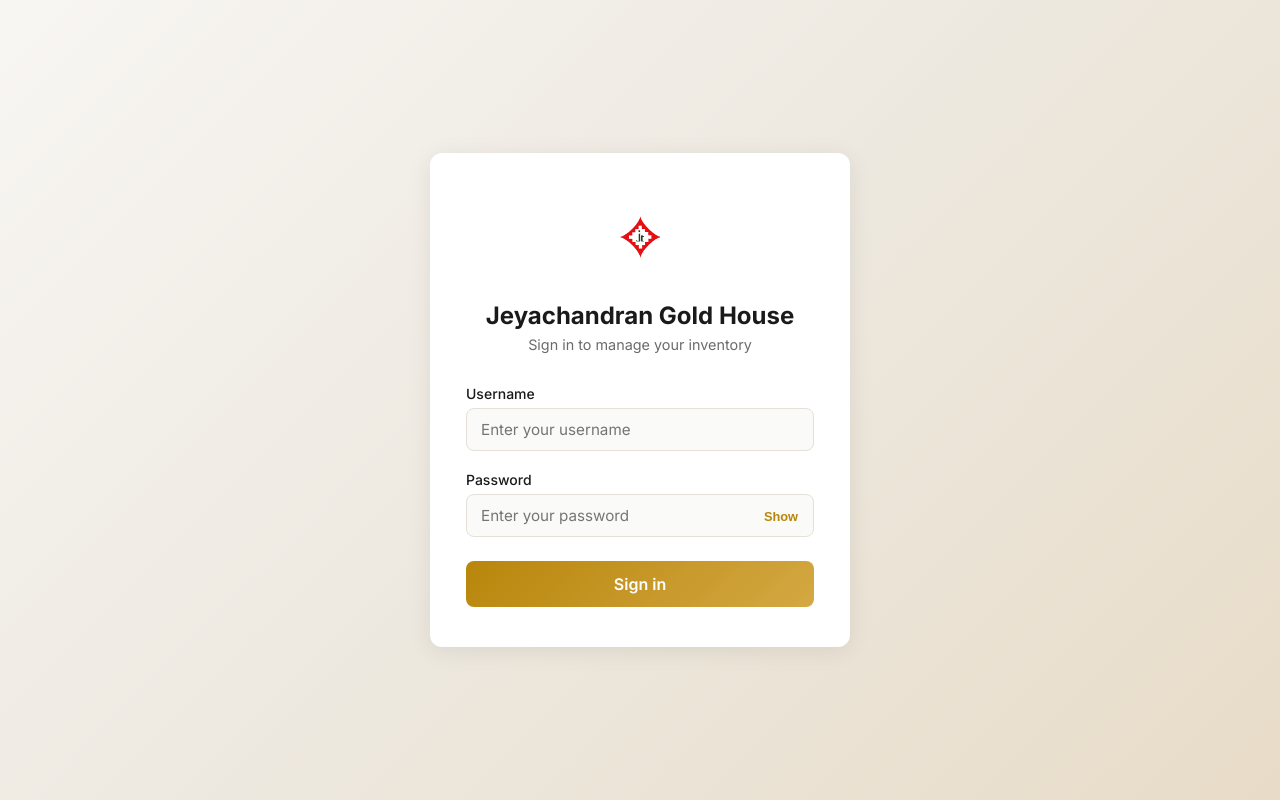
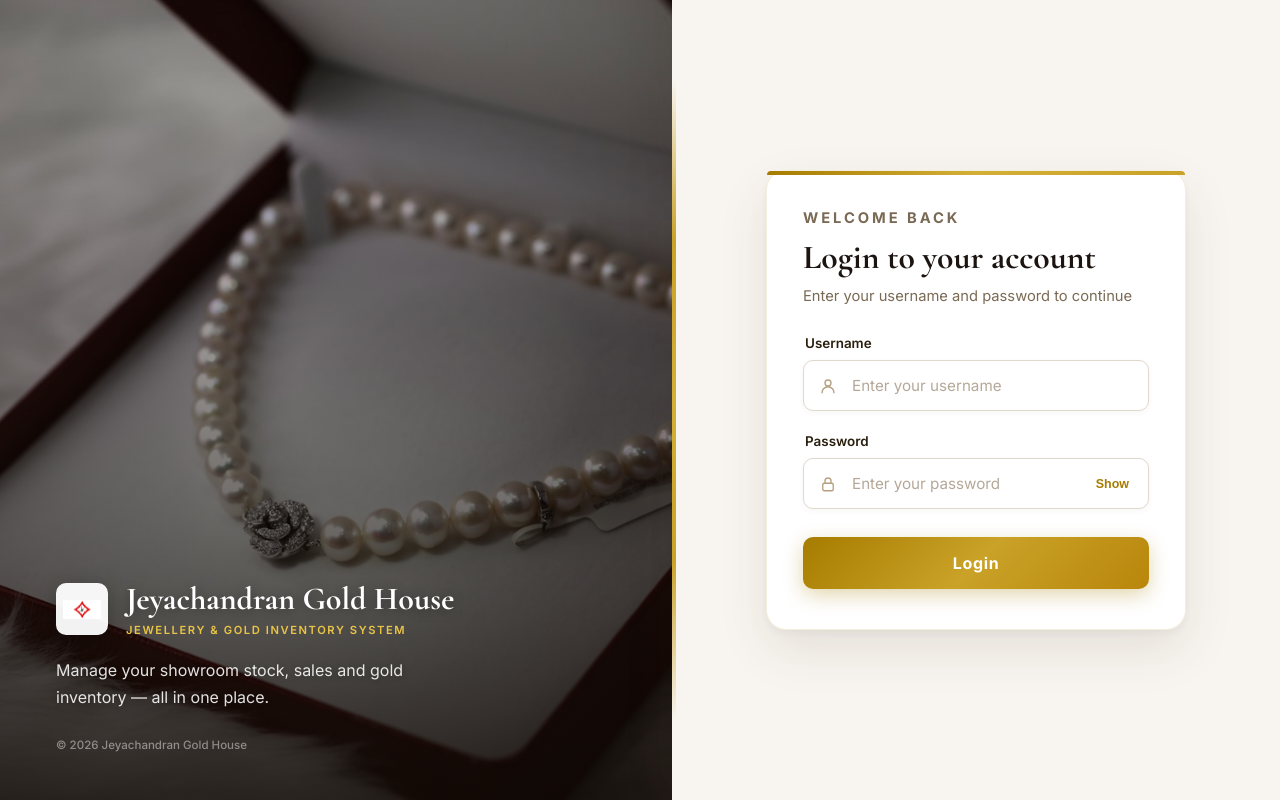
Before and after one commit to T-megala/Jewellery-Inventory, a React (Vite) app in the folder frontend/: page /login in a window 1280 px wide. Built offline with nearby package versions, Linux system fonts and the light colour scheme.

Commit message:
Login implemented

```diff
--- a/frontend/index.html
+++ b/frontend/index.html
@@ -7,7 +7,7 @@
     <title>Jeyachandran Gold House</title>
     <link rel="preconnect" href="https://fonts.googleapis.com" />
     <link rel="preconnect" href="https://fonts.gstatic.com" crossorigin />
-    <link href="https://fonts.googleapis.com/css2?family=Inter:wght@400;500;600;700&display=swap" rel="stylesheet" />
+    <link href="https://fonts.googleapis.com/css2?family=Cormorant+Garamond:wght@500;600;700&family=Inter:wght@400;500;600;700&display=swap" rel="stylesheet" />
   </head>
   <body>
     <div id="root"></div>
--- a/frontend/src/App.jsx
+++ b/frontend/src/App.jsx
@@ -10,10 +10,18 @@ function ProtectedRoute({ children }) {
   return children
 }
 
+function LoginRoute() {
+  if (isAuthenticated()) {
+    return <Navigate to="/dashboard" replace />
+  }
+  return <Login />
+}
+
 export default function App() {
   return (
     <Routes>
-      <Route path="/login" element={<Login />} />
+      <Route path="/" element={<Navigate to="/login" replace />} />
+      <Route path="/login" element={<LoginRoute />} />
       <Route
         path="/dashboard"
         element={
--- a/frontend/src/pages/Login.css
+++ b/frontend/src/pages/Login.css
@@ -1,143 +1,408 @@
 .login-page {
-  min-height: 100%;
+  position: fixed;
+  inset: 0;
+  display: grid;
+  grid-template-columns: 1.05fr 0.95fr;
+  overflow: hidden;
+}
+
+/* ── Left hero — jewellery background image ── */
+.login-hero {
+  position: relative;
+  display: flex;
+  align-items: flex-end;
+  justify-content: flex-start;
+  height: 100%;
+  background: #1a1008 url('/images/hero-bg.jpg') center center / cover no-repeat;
+  overflow: hidden;
+}
+
+.hero-overlay {
+  position: absolute;
+  inset: 0;
+  background: linear-gradient(
+    180deg,
+    rgba(15, 8, 4, 0.15) 0%,
+    rgba(15, 8, 4, 0.45) 45%,
+    rgba(15, 8, 4, 0.88) 100%
+  );
+  pointer-events: none;
+}
+
+.hero-layout {
+  position: relative;
+  z-index: 1;
+  display: flex;
+  flex-direction: column;
+  gap: 20px;
+  width: 100%;
+  padding: 48px 56px;
+  animation: fadeUp 0.7s ease-out both;
+}
+
+.hero-header {
+  display: flex;
+  align-items: center;
+  gap: 18px;
+}
+
+.hero-logo {
+  width: 52px;
+  height: 52px;
+  object-fit: contain;
+  flex-shrink: 0;
+  padding: 7px;
+  background: rgba(255, 255, 255, 0.95);
+  border-radius: 10px;
+  box-shadow: 0 4px 20px rgba(0, 0, 0, 0.25);
+}
+
+.hero-header-text {
+  display: flex;
+  flex-direction: column;
+  gap: 5px;
+}
+
+.hero-title {
+  font-family: 'Cormorant Garamond', Georgia, serif;
+  font-size: clamp(1.5rem, 2.6vw, 2rem);
+  font-weight: 700;
+  line-height: 1.15;
+  color: #fff;
+  text-shadow: 0 2px 12px rgba(0, 0, 0, 0.4);
+}
+
+.hero-tagline {
+  font-size: 0.7rem;
+  font-weight: 600;
+  letter-spacing: 0.14em;
+  text-transform: uppercase;
+  color: #e8c547;
+}
+
+.hero-message {
+  font-size: 1rem;
+  line-height: 1.65;
+  font-weight: 400;
+  color: rgba(255, 255, 255, 0.88);
+  max-width: 400px;
+  text-shadow: 0 1px 6px rgba(0, 0, 0, 0.3);
+}
+
+.hero-footer {
+  font-size: 0.72rem;
+  font-weight: 500;
+  color: rgba(255, 255, 255, 0.45);
+  margin-top: 8px;
+}
+
+/* ── Right login ── */
+.login-main {
+  position: relative;
   display: flex;
   align-items: center;
   justify-content: center;
-  padding: 24px;
-  background: linear-gradient(135deg, #f8f6f3 0%, #ede8df 50%, #e8dcc8 100%);
+  padding: 56px 48px;
+  background: #f8f5f0;
+  box-shadow: -12px 0 40px rgba(60, 40, 10, 0.06);
+}
+
+.login-main::before {
+  content: '';
+  position: absolute;
+  left: 0;
+  top: 10%;
+  bottom: 10%;
+  width: 4px;
+  background: linear-gradient(180deg, transparent, #c9a227, #d4af37, #c9a227, transparent);
+  border-radius: 4px;
 }
 
 .login-card {
   width: 100%;
   max-width: 420px;
-  background: var(--color-surface);
-  border-radius: var(--radius);
-  box-shadow: var(--shadow);
   padding: 40px 36px;
+  background: #ffffff;
+  border: 1px solid rgba(200, 170, 90, 0.2);
+  border-radius: 20px;
+  box-shadow:
+    0 4px 6px rgba(60, 40, 10, 0.04),
+    0 20px 50px rgba(60, 40, 10, 0.1);
+  animation: fadeUp 0.7s ease-out 0.12s both;
 }
 
-.login-header {
-  text-align: center;
-  margin-bottom: 32px;
+.login-card::before {
+  content: '';
+  display: block;
+  height: 4px;
+  margin: -40px -36px 32px;
+  background: linear-gradient(90deg, #a67c00, #d4af37, #c9a227);
+  border-radius: 20px 20px 0 0;
 }
 
-.login-logo {
-  width: 88px;
-  height: 88px;
-  object-fit: contain;
-  margin-bottom: 16px;
+.login-form-header {
+  margin-bottom: 28px;
 }
 
-.login-header h1 {
-  font-size: 1.5rem;
+.form-eyebrow {
+  font-size: 0.72rem;
   font-weight: 700;
-  margin-bottom: 6px;
+  letter-spacing: 0.2em;
+  text-transform: uppercase;
+  color: #a67c00;
+  margin-bottom: 10px;
 }
 
-.login-header p {
-  color: var(--color-text-muted);
-  font-size: 0.9rem;
+.login-form-header h2 {
+  font-family: 'Cormorant Garamond', Georgia, serif;
+  font-size: 2.1rem;
+  font-weight: 700;
+  color: #1c1410;
+  margin-bottom: 8px;
+  line-height: 1.15;
+}
+
+.login-form-header p {
+  font-size: 0.92rem;
+  color: #7a6a55;
+  line-height: 1.5;
 }
 
 .login-form {
   display: flex;
   flex-direction: column;
-  gap: 20px;
+  gap: 22px;
 }
 
 .login-error {
-  background: var(--color-error-bg);
-  color: var(--color-error);
-  padding: 10px 14px;
-  border-radius: 8px;
-  font-size: 0.875rem;
-  border: 1px solid #f5c6cb;
+  padding: 12px 14px;
+  background: #fef2f2;
+  color: #b91c1c;
+  border: 1px solid #fecaca;
+  border-radius: 10px;
+  font-size: 0.85rem;
 }
 
-.form-group {
+.form-field {
   display: flex;
   flex-direction: column;
-  gap: 6px;
+  gap: 9px;
 }
 
-.form-group label {
-  font-size: 0.875rem;
-  font-weight: 500;
-  color: var(--color-text);
+.form-field label {
+  font-size: 0.84rem;
+  font-weight: 600;
+  color: #2a1f0e;
+  padding-left: 2px;
 }
 
-.form-group input {
-  padding: 11px 14px;
-  border: 1.5px solid var(--color-border);
-  border-radius: 8px;
+.input-box {
+  position: relative;
+  display: flex;
+  align-items: center;
+}
+
+.field-icon {
+  position: absolute;
+  left: 16px;
+  color: #b5a080;
+  pointer-events: none;
+  transition: color 0.2s;
+}
+
+.input-box input {
+  width: 100%;
+  padding: 15px 16px 15px 48px;
+  background: #fff;
+  border: 1.5px solid #e0d8cc;
+  border-radius: 10px;
   font-size: 0.95rem;
   font-family: inherit;
+  color: #1c1410;
+  outline: none;
+  box-shadow: 0 2px 6px rgba(60, 40, 10, 0.04);
   transition: border-color 0.2s, box-shadow 0.2s;
-  outline: none;
-  background: #fafaf8;
 }
 
-.form-group input:focus {
-  border-color: var(--color-primary);
-  box-shadow: 0 0 0 3px rgba(184, 134, 11, 0.15);
-  background: #fff;
+.input-box input::placeholder {
+  color: #b5a898;
 }
 
-.form-group input:disabled {
+.input-box input:focus {
+  border-color: #c9a227;
+  box-shadow: 0 0 0 4px rgba(201, 162, 39, 0.12), 0 2px 8px rgba(60, 40, 10, 0.06);
+}
+
+.input-box:focus-within .field-icon {
+  color: #a67c00;
+}
+
+.input-box input:-webkit-autofill,
+.input-box input:-webkit-autofill:hover,
+.input-box input:-webkit-autofill:focus {
+  -webkit-box-shadow: 0 0 0 1000px #fff inset;
+  -webkit-text-fill-color: #1c1410;
+  border: 1.5px solid #e0d8cc;
+  transition: background-color 5000s ease-in-out 0s;
+}
+
+.input-box input:-webkit-autofill:focus {
+  border-color: #c9a227;
+  -webkit-box-shadow: 0 0 0 1000px #fff inset, 0 0 0 4px rgba(201, 162, 39, 0.12);
+}
+
+.input-box input:disabled {
+  opacity: 0.55;
+  cursor: not-allowed;
+  background: #f3f0ea;
+}
+
+.input-box input[type='password'],
+.input-box input[type='text']#password {
+  padding-right: 64px;
+}
+
+.show-btn {
+  position: absolute;
+  right: 14px;
+  background: none;
+  border: none;
+  font-size: 0.78rem;
+  font-weight: 700;
+  color: #a67c00;
+  cursor: pointer;
+  padding: 4px 6px;
+}
+
+.show-btn:hover {
+  color: #8b6914;
+}
+
+.login-btn {
+  width: 100%;
+  margin-top: 6px;
+  padding: 16px;
+  background: linear-gradient(135deg, #a67c00 0%, #c9a227 50%, #b8860b 100%);
+  color: #fff;
+  border: none;
+  border-radius: 10px;
+  font-size: 1rem;
+  font-weight: 700;
+  font-family: inherit;
+  letter-spacing: 0.04em;
+  cursor: pointer;
+  box-shadow: 0 6px 20px rgba(166, 124, 0, 0.32);
+  transition: transform 0.15s, box-shadow 0.2s, opacity 0.2s;
+}
+
+.login-btn:hover:not(:disabled) {
+  transform: translateY(-2px);
+  box-shadow: 0 8px 28px rgba(166, 124, 0, 0.4);
+}
+
+.login-btn:active:not(:disabled) {
+  transform: translateY(0);
+}
+
+.login-btn:disabled {
   opacity: 0.6;
   cursor: not-allowed;
 }
 
-.password-field {
-  position: relative;
+@keyframes fadeUp {
+  from {
+    opacity: 0;
+    transform: translateY(20px);
+  }
+  to {
+    opacity: 1;
+    transform: translateY(0);
+  }
 }
 
-.password-field input {
-  width: 100%;
-  padding-right: 60px;
+/* ── Responsive ── */
+@media (max-width: 900px) {
+  .login-page {
+    grid-template-columns: 1fr;
+    grid-template-rows: auto 1fr;
+    overflow-y: auto;
   }
 
-.toggle-password {
-  position: absolute;
-  right: 10px;
-  top: 50%;
-  transform: translateY(-50%);
-  background: none;
-  border: none;
-  color: var(--color-primary);
-  font-size: 0.8rem;
-  font-weight: 600;
-  cursor: pointer;
-  padding: 4px 6px;
+  .login-hero {
+    align-items: flex-end;
+    min-height: 240px;
   }
 
-.toggle-password:hover {
-  color: var(--color-primary-dark);
+  .hero-layout {
+    padding: 32px 28px;
+    gap: 16px;
   }
 
-.login-btn {
-  margin-top: 4px;
-  padding: 13px;
-  background: linear-gradient(135deg, var(--color-primary), #d4a843);
-  color: #fff;
-  border: none;
-  border-radius: 8px;
-  font-size: 1rem;
-  font-weight: 600;
-  font-family: inherit;
-  cursor: pointer;
-  transition: opacity 0.2s, transform 0.1s;
+  .hero-logo {
+    width: 44px;
+    height: 44px;
+    padding: 5px;
   }
 
-.login-btn:hover:not(:disabled) {
-  opacity: 0.92;
+  .hero-title {
+    font-size: 1.25rem;
   }
 
-.login-btn:active:not(:disabled) {
-  transform: scale(0.98);
+  .hero-message {
+    font-size: 0.88rem;
   }
 
-.login-btn:disabled {
-  opacity: 0.65;
-  cursor: not-allowed;
+  .hero-footer {
+    display: none;
   }
+
+  .hero-copy {
+    display: none;
+  }
+
+  .login-main {
+    padding: 36px 28px 48px;
+    box-shadow: none;
+    align-items: flex-start;
+  }
+
+  .login-main::before {
+    display: none;
+  }
+
+  .login-card {
+    max-width: 100%;
+    padding: 32px 24px;
+  }
+
+  .login-card::before {
+    margin: -32px -24px 24px;
+  }
+
+  .login-form-header h2 {
+    font-size: 1.75rem;
+  }
+}
+
+@media (max-height: 640px) {
+  .hero-layout {
+    padding: 32px 40px;
+    gap: 14px;
+  }
+
+  .hero-message {
+    font-size: 0.9rem;
+  }
+
+  .login-main {
+    padding: 28px 36px;
+  }
+
+  .login-form-header {
+    margin-bottom: 24px;
+  }
+
+  .login-form {
+    gap: 16px;
+  }
+}
--- a/frontend/src/pages/Login.jsx
+++ b/frontend/src/pages/Login.jsx
@@ -1,6 +1,6 @@
 import { useState } from 'react'
 import { useNavigate } from 'react-router-dom'
-import { login, isAuthenticated } from '../services/auth.js'
+import { login } from '../services/auth.js'
 import './Login.css'
 
 export default function Login() {
@@ -10,11 +10,6 @@ export default function Login() {
   const [showPassword, setShowPassword] = useState(false)
   const [error, setError] = useState('')
   const [loading, setLoading] = useState(false)
-
-  if (isAuthenticated()) {
-    navigate('/dashboard', { replace: true })
-    return null
-  }
 
   async function handleSubmit(e) {
     e.preventDefault()
@@ -42,15 +37,38 @@ export default function Login() {
 
   return (
     <div className="login-page">
-      <div className="login-card">
-        <div className="login-header">
+      <aside className="login-hero">
+        <div className="hero-overlay" aria-hidden="true" />
+
+        <div className="hero-layout">
+          <header className="hero-header">
             <img
               src="/images/logo.png"
               alt="Jeyachandran Gold House"
-            className="login-logo"
+              className="hero-logo"
             />
-          <h1>Jeyachandran Gold House</h1>
-          <p>Sign in to manage your inventory</p>
+            <div className="hero-header-text">
+              <h1 className="hero-title">Jeyachandran Gold House</h1>
+              <p className="hero-tagline">Jewellery &amp; Gold Inventory System</p>
+            </div>
+          </header>
+
+          <p className="hero-message">
+            Manage your showroom stock, sales and gold inventory — all in one place.
+          </p>
+
+          <footer className="hero-footer">
+            &copy; {new Date().getFullYear()} Jeyachandran Gold House
+          </footer>
+        </div>
+      </aside>
+
+      <main className="login-main">
+        <div className="login-card">
+          <div className="login-form-header">
+            <p className="form-eyebrow">Welcome Back</p>
+            <h2>Login to your account</h2>
+            <p>Enter your username and password to continue</p>
           </div>
 
           <form className="login-form" onSubmit={handleSubmit} noValidate>
@@ -60,8 +78,13 @@ export default function Login() {
               </div>
             )}
 
-          <div className="form-group">
+            <div className="form-field">
               <label htmlFor="username">Username</label>
+              <div className="input-box">
+                <svg className="field-icon" width="18" height="18" viewBox="0 0 24 24" fill="none" aria-hidden="true">
+                  <path d="M20 21a8 8 0 10-16 0" stroke="currentColor" strokeWidth="1.8" strokeLinecap="round" />
+                  <circle cx="12" cy="8" r="4" stroke="currentColor" strokeWidth="1.8" />
+                </svg>
                 <input
                   id="username"
                   type="text"
@@ -72,10 +95,15 @@ export default function Login() {
                   disabled={loading}
                 />
               </div>
+            </div>
 
-          <div className="form-group">
+            <div className="form-field">
               <label htmlFor="password">Password</label>
-            <div className="password-field">
+              <div className="input-box">
+                <svg className="field-icon" width="18" height="18" viewBox="0 0 24 24" fill="none" aria-hidden="true">
+                  <rect x="5" y="11" width="14" height="10" rx="2" stroke="currentColor" strokeWidth="1.8" />
+                  <path d="M8 11V8a4 4 0 118 0v3" stroke="currentColor" strokeWidth="1.8" strokeLinecap="round" />
+                </svg>
                 <input
                   id="password"
                   type={showPassword ? 'text' : 'password'}
@@ -87,7 +115,7 @@ export default function Login() {
                 />
                 <button
                   type="button"
-                className="toggle-password"
+                  className="show-btn"
                   onClick={() => setShowPassword((v) => !v)}
                   aria-label={showPassword ? 'Hide password' : 'Show password'}
                   tabIndex={-1}
@@ -98,10 +126,11 @@ export default function Login() {
             </div>
 
             <button type="submit" className="login-btn" disabled={loading}>
-            {loading ? 'Signing in…' : 'Sign in'}
+              {loading ? 'Logging in…' : 'Login'}
             </button>
           </form>
         </div>
+      </main>
     </div>
   )
 }
```
Also changed, not shown: frontend/src/services/auth.js (+6 -2 lines), frontend/public/images/hero-bg.jpg (added). Lines whose indentation alone changed are shown as unchanged.
